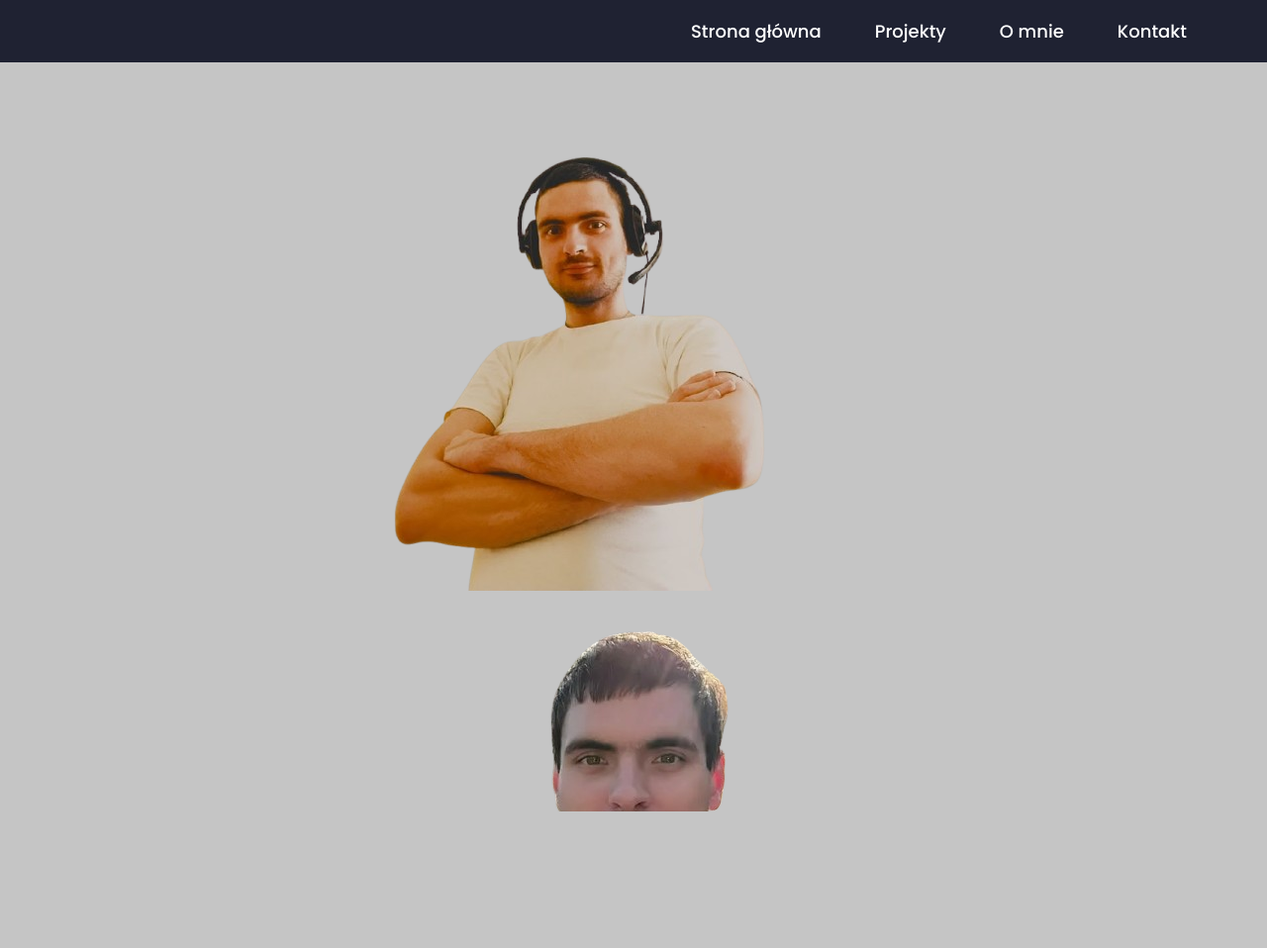
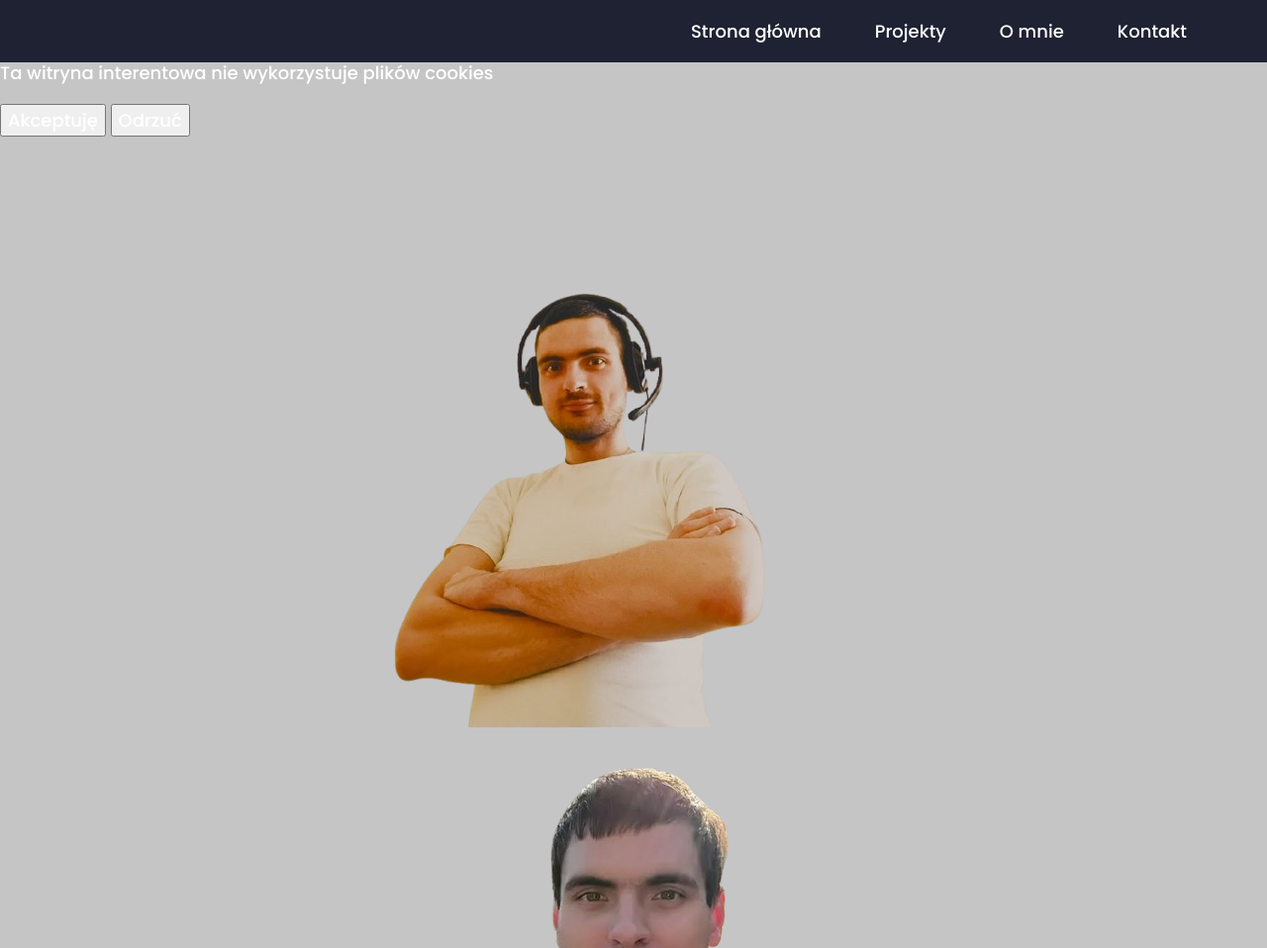
Before and after one commit to matiwa94/matiwa94, a plain HTML site: page index.html in a window 1280 px wide. Shown: the top 958 px of the page at 99% size. Before the commit the page ends 820 px from the top, so only its background shows below. Drawn offline with Linux system fonts and the light colour scheme.

Commit message:
Update index.html

```diff
--- a/index.html
+++ b/index.html
@@ -20,6 +20,17 @@
             <a href="contact.html">Kontakt</a>
         </nav>
     </div>
+        <header>
+            <i class="wrapper"></i>
+            <h2>Zgoda na pliki cookies</h2>
+            <div class="data">
+                <p>Ta witryna interentowa nie wykorzystuje plików cookies</p>
+            </div>
+            <div class="buttons">
+                <button class="button">Akceptuję</button>
+                <button class="button">Odrzuć</button>
+            </div>
+        </header>
     <div class="slider-frame">
         <div class="img-container">
             <img src="images/baner/MI01.png">
```
